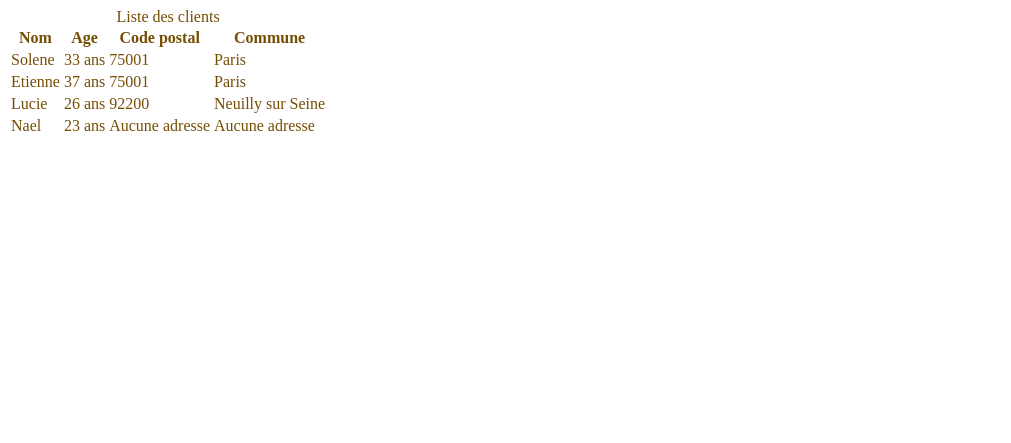
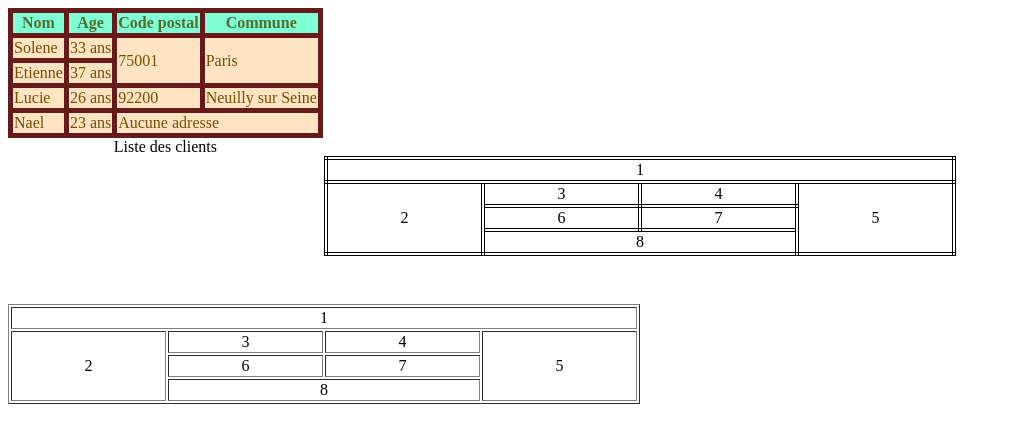
Before and after one commit to kaicarver/htmlcdag2, a PHP site: page /tableau.html in a window 1280 px wide. Shown: the top 443 px of the page, without its empty margins (0-1011 px from the left). Run offline with PHP 8.4, Linux system fonts and the light colour scheme.

Commit message:
exercice 1-8 dans un table 4x4

```diff
--- a/css/tableau.css
+++ b/css/tableau.css
@@ -1,3 +1,31 @@
-table {
+table#t1 {
+    border-collapse: collapse;
+    background-color: aqua;
+    caption-side: bottom;
+}
+table#t1 th, table#t1 td {
+    border:  5px rgb(103, 26, 26) solid;
     color: rgb(117, 77, 3);
+    background-color: bisque;
+
 }
+table#t1 th {
+    color: darkolivegreen;
+    background-color: aquamarine;
+}
+table#t2 {
+    border-collapse: collapse;
+    width: 50%;
+    margin: auto;
+}
+table#t2 td {
+    border: 4px black double;
+    text-align: center;
+}
+table#t3 {
+    width: 50%;
+    margin-top: 3em;
+}
+table#t3 td {
+    text-align: center;
+}
--- a/tableau.html
+++ b/tableau.html
@@ -8,7 +8,7 @@
 </head>
 <body>
     <div>
-        <table>
+        <table id="t1">
             <caption>Liste des clients</caption>
             <thead>
                 <tr>
@@ -22,14 +22,12 @@
                 <tr>
                     <td>Solene</td>
                     <td>33 ans</td>
-                    <td>75001</td>
-                    <td>Paris</td>
+                    <td rowspan="2">75001</td>
+                    <td rowspan="2">Paris</td>
                 </tr>
                 <tr>
                     <td>Etienne</td>
                     <td>37 ans</td>
-                    <td>75001</td>
-                    <td>Paris</td>
                 </tr>
                 <tr>
                     <td>Lucie</td>
@@ -40,11 +38,34 @@
                 <tr>
                     <td>Nael</td>
                     <td>23 ans</td>
-                    <td>Aucune adresse</td>
-                    <td>Aucune adresse</td>
+                    <td colspan="2">Aucune adresse</td>
                 </tr>
             </tbody>
         </table>
     </div>
+    <div>
+        <table id="t2">
+            <tr><td colspan="4">1</td></tr>
+            <tr><td rowspan="3">2</td>
+            <td>3</td>
+            <td>4</td>
+            <td rowspan="3">5</td></tr>
+            <tr><td>6</td>
+            <td>7</td></tr>
+            <tr><td colspan="2">8</td></tr>
+        </table>
+    </div>
+    <div>
+        <table border id="t3">
+            <tr><td colspan="4">1</td></tr>
+            <tr><td rowspan="3">2</td>
+            <td>3</td>
+            <td>4</td>
+            <td rowspan="3">5</td></tr>
+            <tr><td>6</td>
+            <td>7</td></tr>
+            <tr><td colspan="2">8</td></tr>
+        </table>
+    </div>
 </body>
 </html>
```
